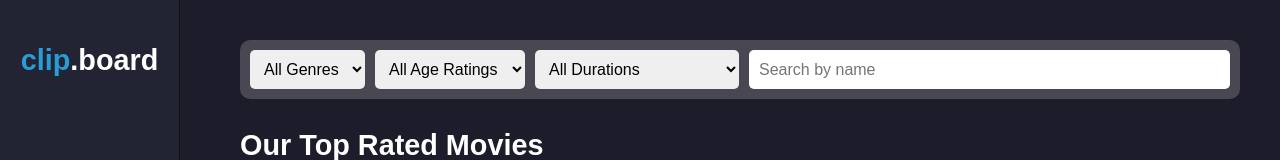
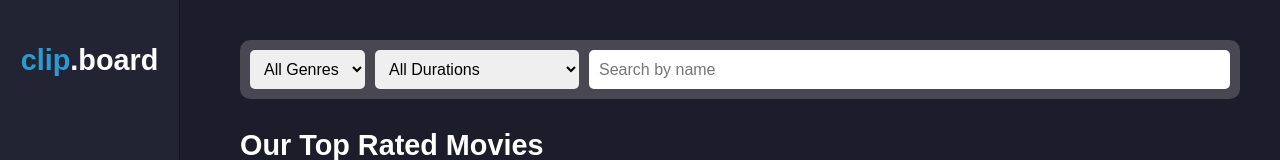
Before and after one commit to anthonella2207/clip.board, a React (Create React App) app in the folder frontend/: page / in a window 1280 px wide. Shown: the top 160 px of the page. Built offline with nearby package versions, Linux system fonts and the light colour scheme; no server answers.

Commit message:
kein age rating mehr

```diff
--- a/frontend/src/App.js
+++ b/frontend/src/App.js
@@ -133,11 +133,7 @@ function App() {
                     <option value="Comedy">Comedy</option>
                     <option value="Drama">Drama</option>
                   </select>
-                  <select value={ageRating} onChange={(e) => setAgeRating(e.target.value)}>
-                    <option value="All">All Age Ratings</option>
-                    <option value="Adult">Adult</option>
-                    <option value="Child">Child</option>
-                  </select>
+
                   <select value={duration} onChange={(e) => setDuration(e.target.value)}>
                     <option value="All">All Durations</option>
                     <option value="<90">Less than 90 minutes</option>
```
